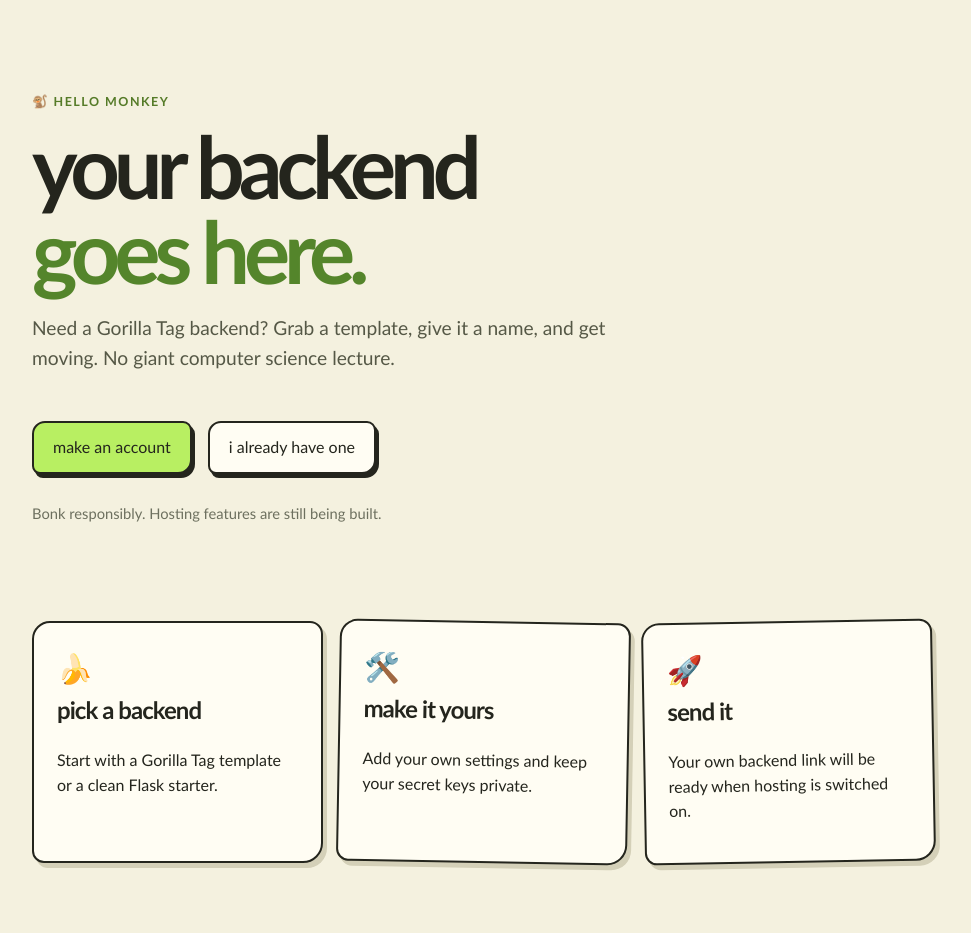
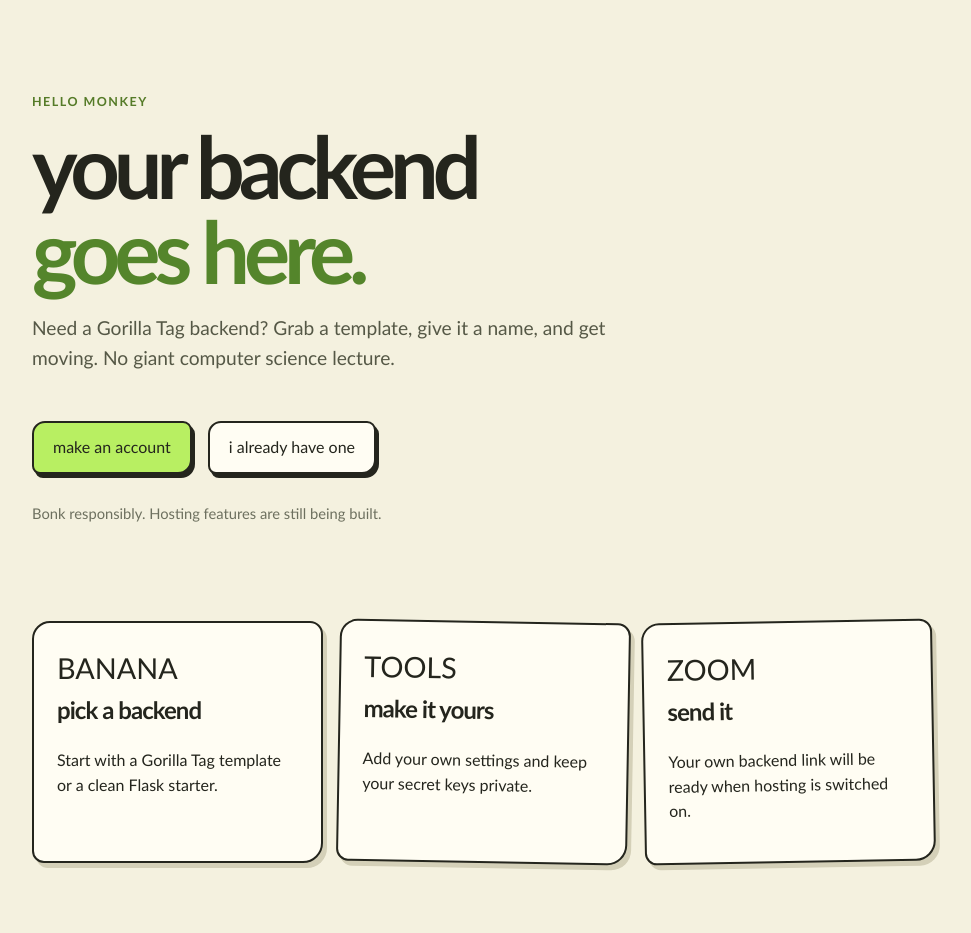
Before and after one commit to doctorgtstudios-spec/btag-cf, a Flask app: page / in a window 1280 px wide. Shown: the part 91-1024 px from the top of the page, without its empty margins (157-1128 px from the left). Run offline with Flask 3, Linux system fonts and the light colour scheme; some libraries are stand-ins or nearby versions.

Commit message:
Remove emojis from BTag CF UI

```diff
--- a/templates/index.html
+++ b/templates/index.html
@@ -2,7 +2,7 @@
 {% block title %}BTag CF — ooo backend{% endblock %}
 {% block content %}
 <section class="hero">
-  <p class="eyebrow">🐒 HELLO MONKEY</p>
+  <p class="eyebrow">HELLO MONKEY</p>
   <h1>your backend<br><span>goes here.</span></h1>
   <p class="lead">Need a Gorilla Tag backend? Grab a template, give it a name, and get moving. No giant computer science lecture.</p>
   <div class="actions">
@@ -12,8 +12,8 @@
   <p class="muted">Bonk responsibly. Hosting features are still being built.</p>
 </section>
 <section class="feature-grid">
-  <article class="panel"><div class="sticker">🍌</div><h2>pick a backend</h2><p>Start with a Gorilla Tag template or a clean Flask starter.</p></article>
-  <article class="panel"><div class="sticker">🛠️</div><h2>make it yours</h2><p>Add your own settings and keep your secret keys private.</p></article>
-  <article class="panel"><div class="sticker">🚀</div><h2>send it</h2><p>Your own backend link will be ready when hosting is switched on.</p></article>
+  <article class="panel"><div class="sticker">BANANA</div><h2>pick a backend</h2><p>Start with a Gorilla Tag template or a clean Flask starter.</p></article>
+  <article class="panel"><div class="sticker">TOOLS</div><h2>make it yours</h2><p>Add your own settings and keep your secret keys private.</p></article>
+  <article class="panel"><div class="sticker">ZOOM</div><h2>send it</h2><p>Your own backend link will be ready when hosting is switched on.</p></article>
 </section>
 {% endblock %}
```
